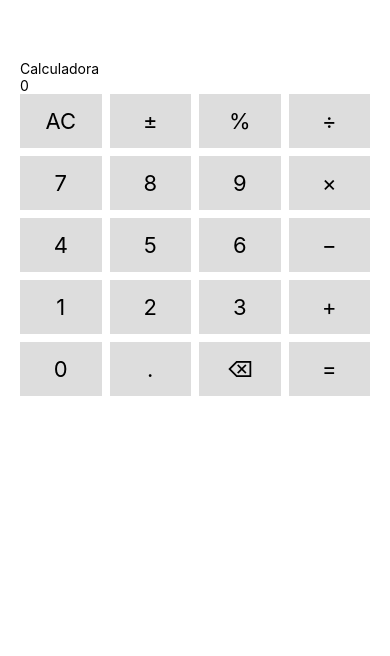
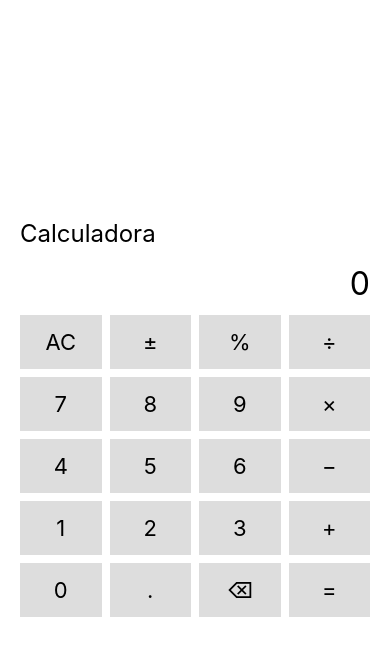
Before and after one commit to carlesconesa34/calculadora-react-native-carlesconesa, a React Native app in the folder app/: screen / in a window 390 px wide. Shown: the top 656 px of the page. Built offline with nearby package versions, Linux system fonts and the light colour scheme.

Commit message:
feat: keep implementing the calculator interface

```diff
--- a/app/App.tsx
+++ b/app/App.tsx
@@ -1,5 +1,7 @@
+import { StatusBar } from "expo-status-bar";
 import { useState } from "react";
 import { Pressable, StyleSheet, Text, View } from "react-native";
+import { SafeAreaProvider, SafeAreaView } from "react-native-safe-area-context";
 
 const files = [
   ["AC", "±", "%", "÷"],
@@ -35,9 +37,16 @@ export default function App() {
   }
 
   return (
-    <View style={{ padding: 20, marginTop: 40 }}>
-      <Text>Calculadora</Text>
-      <Text>{pantalla}</Text>
+    <SafeAreaProvider>
+      <SafeAreaView style={styles.arrel}>
+        <View style={styles.contingut}>
+          <View style={styles.calculadora}>
+            <Text style={styles.titol}>Calculadora</Text>
+            <Text
+              style={{ fontSize: 32, textAlign: "right", marginBottom: 12 }}
+            >
+              {pantalla}
+            </Text>
             {files.map((fila, index) => (
               <View key={index} style={styles.fila}>
                 {fila.map((tecla) => (
@@ -46,15 +55,25 @@ export default function App() {
                     onPress={() => premTecla(tecla)}
                     style={{ flex: 1, backgroundColor: "#dddddd", padding: 14 }}
                   >
-              <Text style={{ textAlign: "center", fontSize: 22 }}>{tecla}</Text>
+                    <Text style={{ textAlign: "center", fontSize: 22 }}>
+                      {tecla}
+                    </Text>
                   </Pressable>
                 ))}
               </View>
             ))}
           </View>
+        </View>
+        <StatusBar style="dark" />
+      </SafeAreaView>
+    </SafeAreaProvider>
   );
 }
 
 const styles = StyleSheet.create({
+  arrel: { flex: 1, backgroundColor: "#ffffff" },
+  contingut: { flex: 1, justifyContent: "center", padding: 20 },
+  calculadora: { width: "100%" },
+  titol: { fontSize: 24, marginBottom: 16 },
   fila: { flexDirection: "row", gap: 8, marginBottom: 8 },
 });
```
Lines whose indentation alone changed are shown as unchanged.
